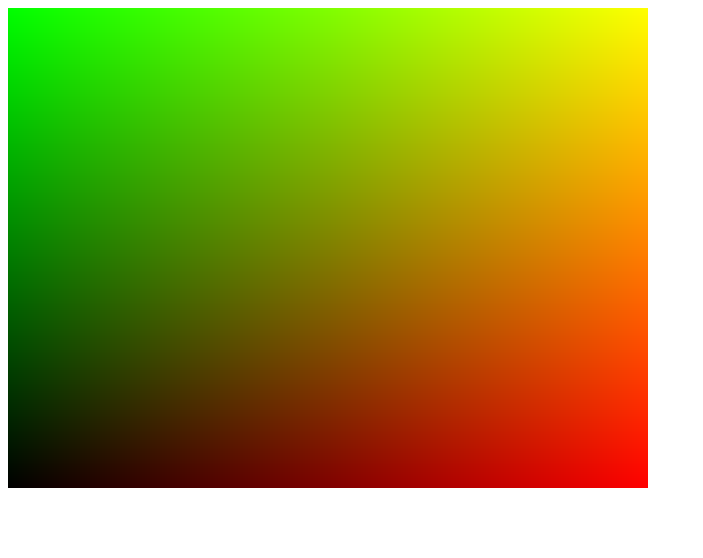
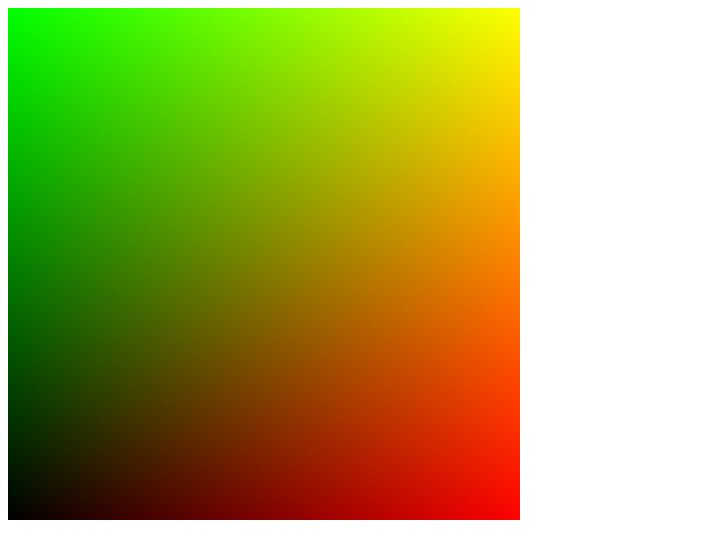
Before and after one commit to coder-mike/smoke, a plain HTML site: page smoke.html in a window 1280 px wide. Shown: the whole page, without its empty margins (0-703 px from the left). Drawn offline with Linux system fonts and the light colour scheme.

Commit message:
Rendering to intermediate texture

```diff
--- a/smoke.html
+++ b/smoke.html
@@ -8,24 +8,29 @@
 </head>
 <body>
   <div id="compile-info"></div>
-  <canvas id="glCanvas" width="640" height="480"></canvas>
+  <canvas id="glCanvas"></canvas>
 
   <script>
     // References
     // https://github.com/aoldemeier/webgl/blob/master/index.html
     // https://blog.mayflower.de/4584-Playing-around-with-pixel-shaders-in-WebGL.html
+    // https://webglfundamentals.org/webgl/lessons/webgl-render-to-texture.html
 
-    let gl, program, buffer;
+    const width = 512;
+    const height = 512;
+    let gl, program, copyProgram, buffer, fb, targetTexture;
 
     setupWebGL ();
 
     function setupWebGL() {
       const canvas = document.querySelector("#glCanvas");
+      canvas.width = width;
+      canvas.height = height;
       gl = canvas.getContext("webgl");
       if (gl === null) return alert("Unable to initialize WebGL. Your browser or machine may not support it.");
 
       gl.viewport(0, 0, gl.drawingBufferWidth, gl.drawingBufferHeight);
-      gl.clearColor(0.0, 0.0, 0.0, 1.0);
+      gl.clearColor(1.0, 1.0, 1.0, 1.0);
       gl.clear(gl.COLOR_BUFFER_BIT);
 
       // -------------- Vertex shader ---------------------
@@ -39,18 +44,44 @@
       `);
       gl.compileShader(vertexShader);
 
+      const copyVertexShader = gl.createShader(gl.VERTEX_SHADER);
+      gl.shaderSource(copyVertexShader, `
+        #version 100
+        attribute vec2 a_position;
+        void main() {
+          gl_Position = vec4(a_position, 0, 1);
+        }
+      `);
+      gl.compileShader(copyVertexShader);
+
       // ------------- Fragment shader ----------------------
       const fragmentShader = gl.createShader(gl.FRAGMENT_SHADER);
       gl.shaderSource(fragmentShader, `
         #version 100
+        #ifdef GL_FRAGMENT_PRECISION_HIGH
+          precision highp float;
+        #else
+          precision mediump float;
+        #endif
         void main() {
-          gl_FragColor = vec4(gl_FragCoord.x / 640.0, gl_FragCoord.y / 480.0, 0, 1);
+          gl_FragColor = vec4(gl_FragCoord.x / ${width}.0, gl_FragCoord.y / ${height}.0, 0, 1);
         }
       `);
       gl.compileShader(fragmentShader);
 
+      // ------------- Copy fragment shader ----------------------
+      const copyFragmentShader = gl.createShader(gl.FRAGMENT_SHADER);
+      gl.shaderSource(copyFragmentShader, `
+        uniform sampler2D uSampler;
+        void main() {
+          gl_FragColor = texture2D(uSampler, vec2(gl_FragCoord.x / ${width}.0, gl_FragCoord.y / ${height}.0));
+        }
+      `);
+      gl.compileShader(copyFragmentShader);
+
       // --------------- Program --------------------------
       program = gl.createProgram();
+      copyProgram = gl.createProgram();
       gl.attachShader(program, vertexShader);
       gl.attachShader(program, fragmentShader);
       gl.linkProgram(program);
@@ -68,22 +99,19 @@
         return;
       }
 
-      initializeAttributes();
-      gl.useProgram(program);
-      render();
-      // cleanup();
+      gl.attachShader(copyProgram, copyVertexShader);
+      gl.attachShader(copyProgram, copyFragmentShader);
+      gl.linkProgram(copyProgram);
 
-    }
+      if (!gl.getProgramParameter(copyProgram, gl.LINK_STATUS)) {
+        var linkErrLog = gl.getProgramInfoLog(copyProgram);
+        cleanup();
+        document.querySelector("#compile-info").innerHTML =
+          "Shader copy-program did not link successfully. "
+          + "Error log: " + linkErrLog;
+        return;
+      }
 
-    function render() {
-      positionLocation = gl.getAttribLocation(program, "a_position");
-      gl.enableVertexAttribArray(positionLocation);
-      gl.vertexAttribPointer(positionLocation, 2, gl.FLOAT, false, 0, 0);
-      gl.drawArrays(gl.TRIANGLES, 0, 6);
-    }
-
-    function initializeAttributes() {
-      // gl.enableVertexAttribArray(0);
       buffer = gl.createBuffer();
       gl.bindBuffer(gl.ARRAY_BUFFER, buffer);
       gl.bufferData(
@@ -97,8 +125,70 @@
           1.0,  1.0]),
           gl.STATIC_DRAW
         );
-      // gl.vertexAttribPointer(0, 1, gl.FLOAT, false, 0, 0);
+
+      initTexture();
+      gl.useProgram(program);
+
+      render();
+      // cleanup();
     }
+
+    function initTexture() {
+      const targetTextureWidth = width;
+      const targetTextureHeight = height;
+      targetTexture = gl.createTexture();
+      gl.bindTexture(gl.TEXTURE_2D, targetTexture);
+
+      {
+        // define size and format of level 0
+        const level = 0;
+        const internalFormat = gl.RGBA;
+        const border = 0;
+        const format = gl.RGBA;
+        const type = gl.UNSIGNED_BYTE;
+        const data = null;
+        gl.texImage2D(gl.TEXTURE_2D, level, internalFormat,
+                      targetTextureWidth, targetTextureHeight, border,
+                      format, type, data);
+
+        // set the filtering so we don't need mips
+        gl.texParameteri(gl.TEXTURE_2D, gl.TEXTURE_MIN_FILTER, gl.LINEAR);
+        gl.texParameteri(gl.TEXTURE_2D, gl.TEXTURE_WRAP_S, gl.CLAMP_TO_EDGE);
+        gl.texParameteri(gl.TEXTURE_2D, gl.TEXTURE_WRAP_T, gl.CLAMP_TO_EDGE);
+
+        // Create and bind the framebuffer
+        fb = gl.createFramebuffer();
+        gl.bindFramebuffer(gl.FRAMEBUFFER, fb);
+
+        // attach the texture as the first color attachment
+        const attachmentPoint = gl.COLOR_ATTACHMENT0;
+        gl.framebufferTexture2D(gl.FRAMEBUFFER, attachmentPoint, gl.TEXTURE_2D, targetTexture, level);
+      }
+
+    }
+
+    function render() {
+      // Update frame buffer (texture data)
+      gl.useProgram(program);
+      gl.bindFramebuffer(gl.FRAMEBUFFER, fb);
+      positionLocation = gl.getAttribLocation(program, "a_position");
+      gl.enableVertexAttribArray(positionLocation);
+      gl.vertexAttribPointer(positionLocation, 2, gl.FLOAT, false, 0, 0);
+      gl.drawArrays(gl.TRIANGLES, 0, 6);
+
+      // Draw to screen
+      gl.useProgram(copyProgram);
+      gl.bindFramebuffer(gl.FRAMEBUFFER, null);
+      gl.bindTexture(gl.TEXTURE_2D, targetTexture);
+      positionLocation = gl.getAttribLocation(copyProgram, "a_position");
+      uSampler = gl.getUniformLocation(copyProgram, 'uSampler');
+      // Tell the shader we bound the texture to texture unit 0
+      gl.uniform1i(uSampler, 0);
+      gl.enableVertexAttribArray(positionLocation);
+      gl.vertexAttribPointer(positionLocation, 2, gl.FLOAT, false, 0, 0);
+      gl.drawArrays(gl.TRIANGLES, 0, 6);
+    }
+
 
     function cleanup() {
       gl.useProgram(null);
```
